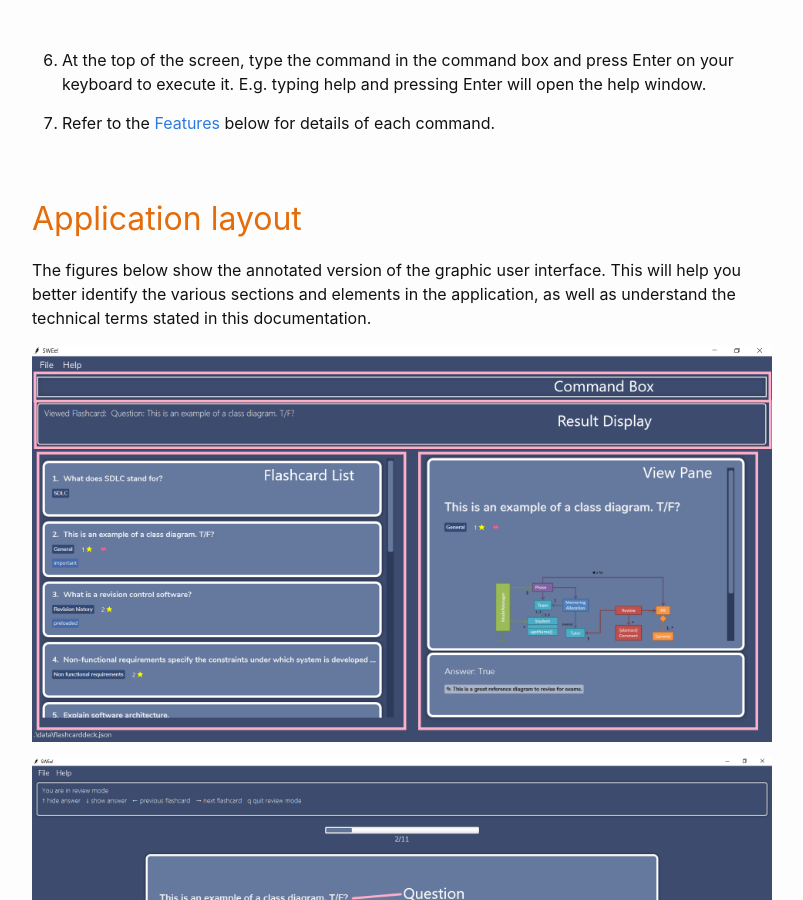
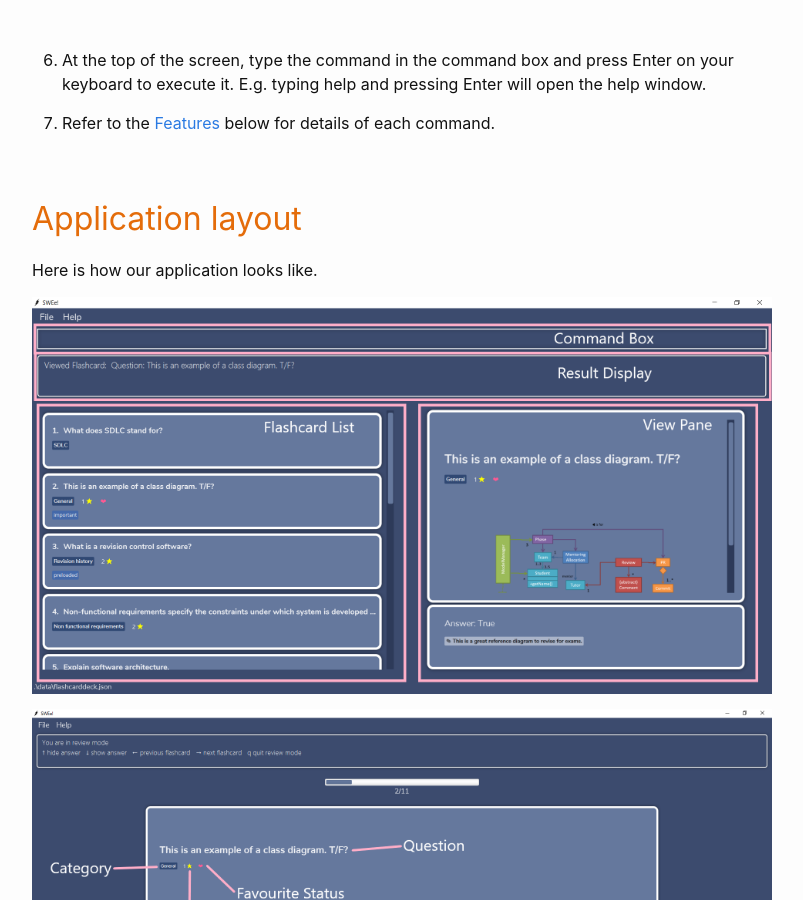
Before and after one commit to minzzelo/cs2101ug, a Jekyll site: the page built from docs/UserGuide.md, in a window 1280 px wide and 900 px high, scrolled down 3604 px. Shown: the whole window, without its empty margins (238-1041 px from the left). Built offline with Jekyll 4.4.1, drawn with Linux system fonts in a browser that asks for light colours; emoji names are drawn with the system emoji font.

Commit message:
Update application layout text

```diff
--- a/docs/UserGuide.md
+++ b/docs/UserGuide.md
@@ -91,7 +91,7 @@ I’m sure you want to score in your examination 😊 so please proceed on to th
 
 ## Application layout
 
-The figures below show the annotated version of the graphic user interface. This will help you better identify the various sections and elements in the application, as well as understand the technical terms stated in this documentation.
+Here is how our application looks like.
 
 ![filedirectory](images/ug/label1.png)
 
```
